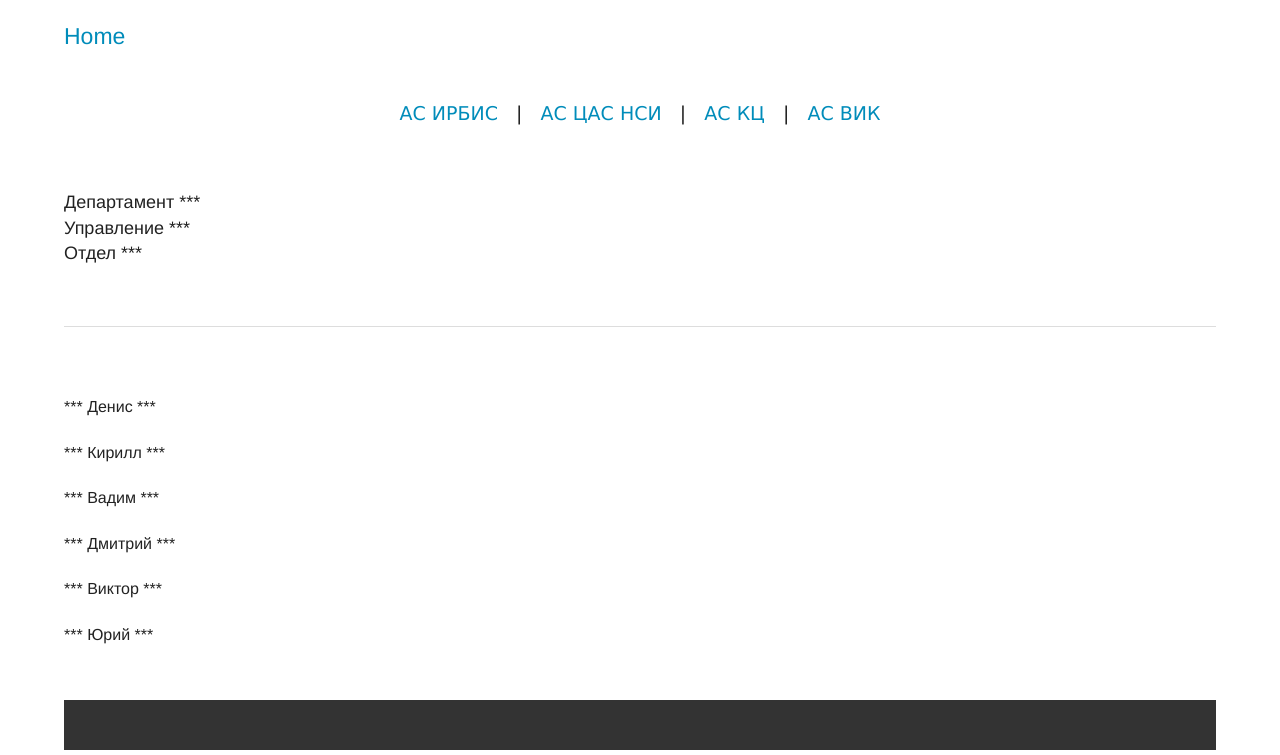
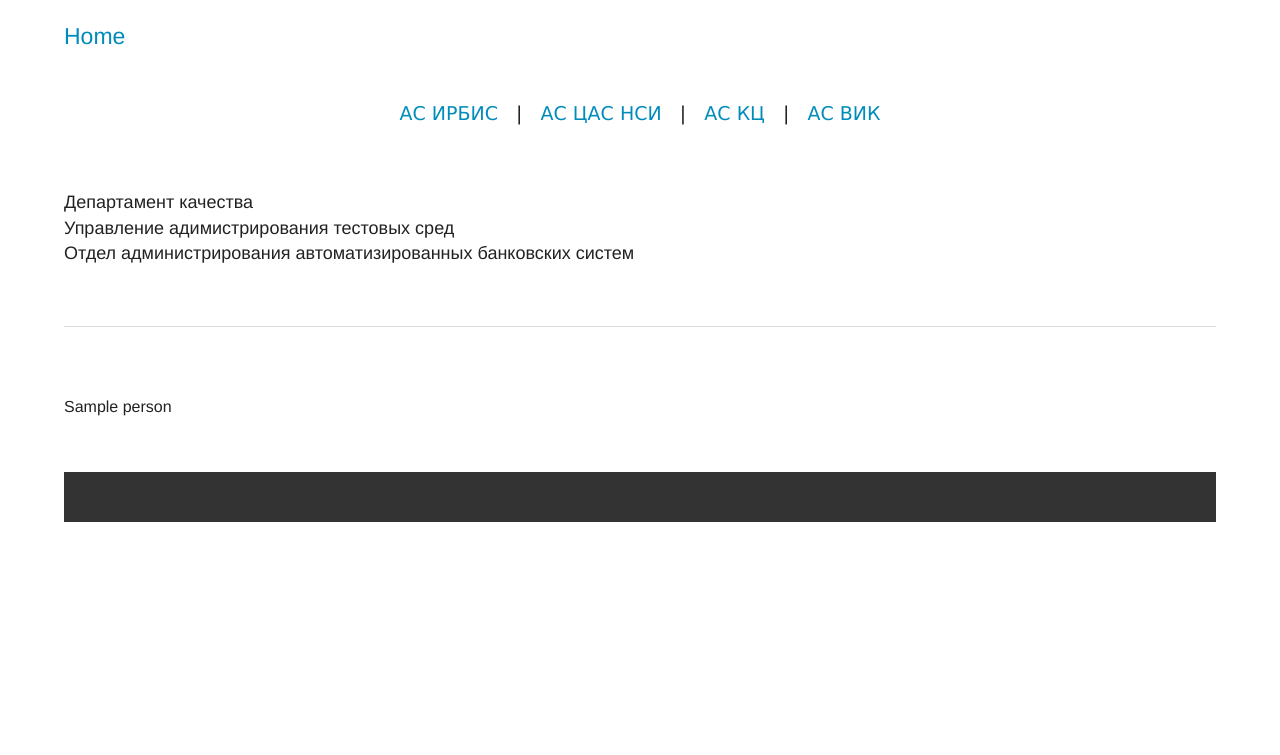
Before and after one commit to 4vadim4/aabs, a Django app: template templates/home.html in a window 1280 px wide. Shown: the part 45-800 px from the top of the page. Run offline with Django 3.2, Linux system fonts and the light colour scheme; the template is opened without the code that fills it: most values are stand-ins (such as "Sample title", 1, 10 or a date in 2020); parts of the project's set-up code (start-up, migrations or seed data) failed here and were passed over.

Commit message:
new branch

```diff
--- a/aabs/urls.py
+++ b/aabs/urls.py
@@ -16,7 +16,12 @@ urlpatterns = patterns('',
     url(r'^kc/$', 'aabs.views.kc', name='kc'),
     url(r'^vik/$', 'aabs.views.vik', name='vik'),
     url(r'^login/$', 'aabs.views.login', name='login'),
+
     url(r'^logout/$', 'aabs.views.logout', name='logout'),
+    url(r'^openlogin/$', 'django.contrib.auth.views.login', name='openlogin'),
+#    url(r'^openlogin/$', 'aabs.views.openlogin', name='openlogin'),
+
+#    url(r'^auth/', include('django.contrib.auth.urls', namespace='auth')),
     url(r'^cas_nsi_load/$', 'aabs.views.cas_nsi_load', name='cas_nsi_load'),
 
 ) + static(settings.MEDIA_URL, document_root=settings.MEDIA_ROOT)
--- a/templates/home.html
+++ b/templates/home.html
@@ -6,20 +6,18 @@
 
 {% block home %}
 
-   <h5>Департамент ***</br>
-       Управление ***</br>
-       Отдел ***</h5>
+   <h5>Департамент качества</br>
+       Управление адимистрирования тестовых сред</br>
+       Отдел администрирования автоматизированных банковских систем</h5>
 
 <br><br>
 <hr>
 <br><br>
 
-<p>*** Денис ***</p>
-<p>*** Кирилл ***</p>
-<p>*** Вадим ***</p>
-<p>*** Дмитрий ***</p>
-<p>*** Виктор ***</p>
-<p>*** Юрий ***</p>
+
+    {% for person in persons %}
+        <p>{{ person }}</p>
+    {% endfor %}
 
 
 {% endblock %}
--- a/templates/login.html
+++ b/templates/login.html
@@ -5,8 +5,8 @@
 
 {% block login %}
     <div class="large-offset-3 large-6 columns">
-        <form action="{% url 'login' %}" method="post">
 
+        <form action="{% url 'login' %}" method="post" >
             {% csrf_token %}
             <label for="username">Имя пользователя</label>
             <input type="text" name="username" id="username">
@@ -16,6 +16,7 @@
                 <label class="error">{{ login_error }}</label>
             {% endif %}
             <input class="button" type="submit" value="Войти">
+            <p>{{ request.path }}</p>
 
         </form>
     </div>
--- a/templates/welcome.html
+++ b/templates/welcome.html
@@ -12,7 +12,7 @@
             {% if username %}
                 <li><a href="{% url 'logout' %}">Выйти ({{ username }})</a></li>
             {% else %}
-                <li><a href="{% url 'login' %}">Войти</a></li>
+                <li><a href="{% url 'openlogin' %}?next={{request.path}}">Войти</a></li>
             {% endif %}
         </ul>
     </section>
```
Also changed, not shown: aabs/models.py (+8 -1 lines), aabs/settings.py (+11 -0 lines), aabs/views.py (+24 -4 lines), templates/cas_nsi.html (+9 -4 lines).
